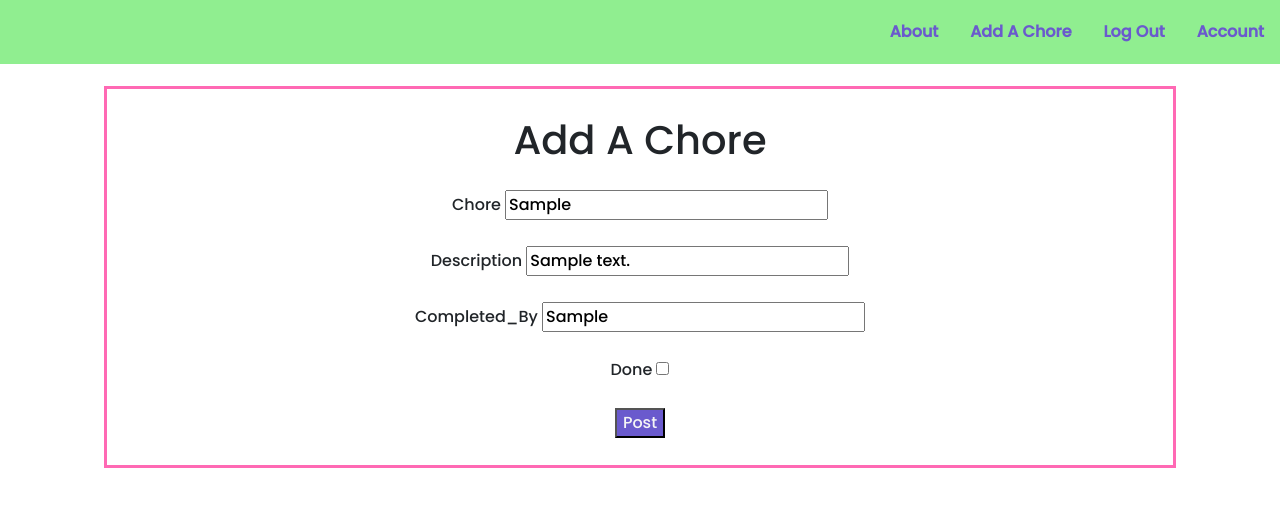
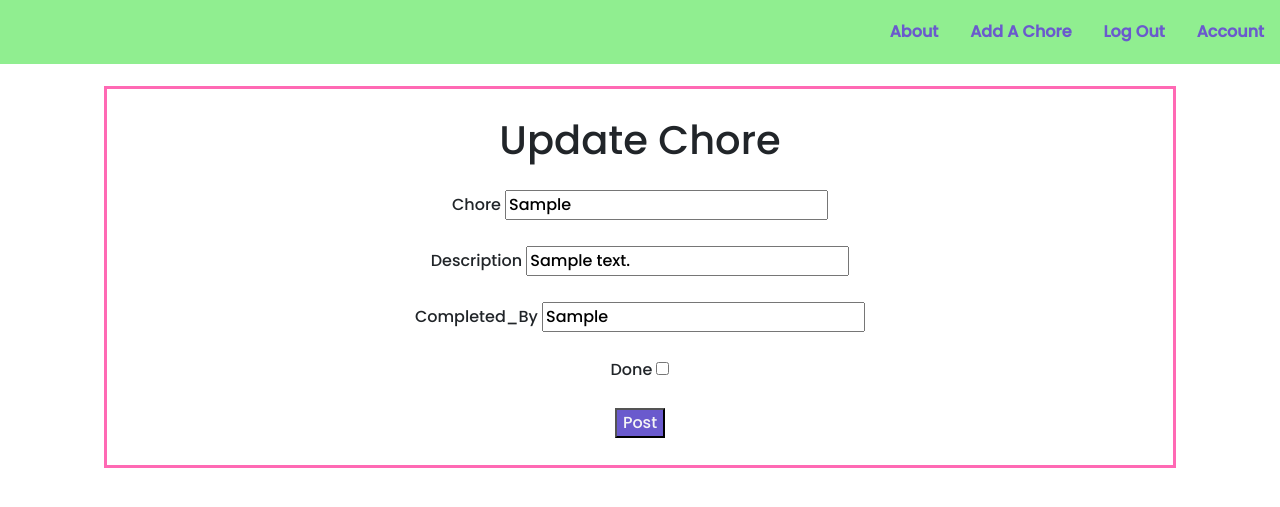
Before and after one commit to smclairecarden/chores-simplified, a Flask app: page /1/update in a window 1280 px wide. Shown: the top 507 px of the page. Run offline with Flask 2, Linux system fonts and the light colour scheme; a user stored in the database is signed in; tables that the repository leaves empty hold one stand-in row (values such as "Sample post").

Commit message:
stylesheet includes update form too

```diff
--- a/myapp/chores/views.py
+++ b/myapp/chores/views.py
@@ -17,7 +17,7 @@ def create_post():
         flash('Chore Created')
         print('Chore was created')
         return redirect(url_for('users.user_posts'))
-    return render_template('create_chore.html', form=form)
+    return render_template('create_chore.html', title='Add A Chore', form=form)
 
 @chores.route('/<int:chore_id>')
 def chore(chore_id):
@@ -49,7 +49,7 @@ def update(chore_id):
         form.completed_by.data = chore.completed_by
         form.done.data = chore.done
 
-    return render_template('create_chore.html',title='Updating',form=form)
+    return render_template('create_chore.html',title='Update Chore',form=form)
 
 @chores.route('/<int:chore_id>/delete',methods=['GET','POST'])
 @login_required
--- a/myapp/templates/base.html
+++ b/myapp/templates/base.html
@@ -9,7 +9,7 @@
     <meta charset="UTF-8">
     <meta http-equiv="X-UA-Compatible" content="IE=edge">
     <meta name="viewport" content="width=device-width, initial-scale=1.0">
-    <link rel="stylesheet" href="static/styles.css">
+    <link rel="stylesheet" href="../static/styles.css">
     <title>Chores Simplified</title>
 </head>
 <body>
--- a/myapp/templates/create_chore.html
+++ b/myapp/templates/create_chore.html
@@ -2,7 +2,7 @@
 {% block content %}
     <div class="addchoreform">
       <form class="addchoreinput" method="POST">
-        <h1>Add A Chore</h1>
+        <h1>{{title}}</h1>
           {{form.hidden_tag()}}
 
           <div class="addchore">
```
